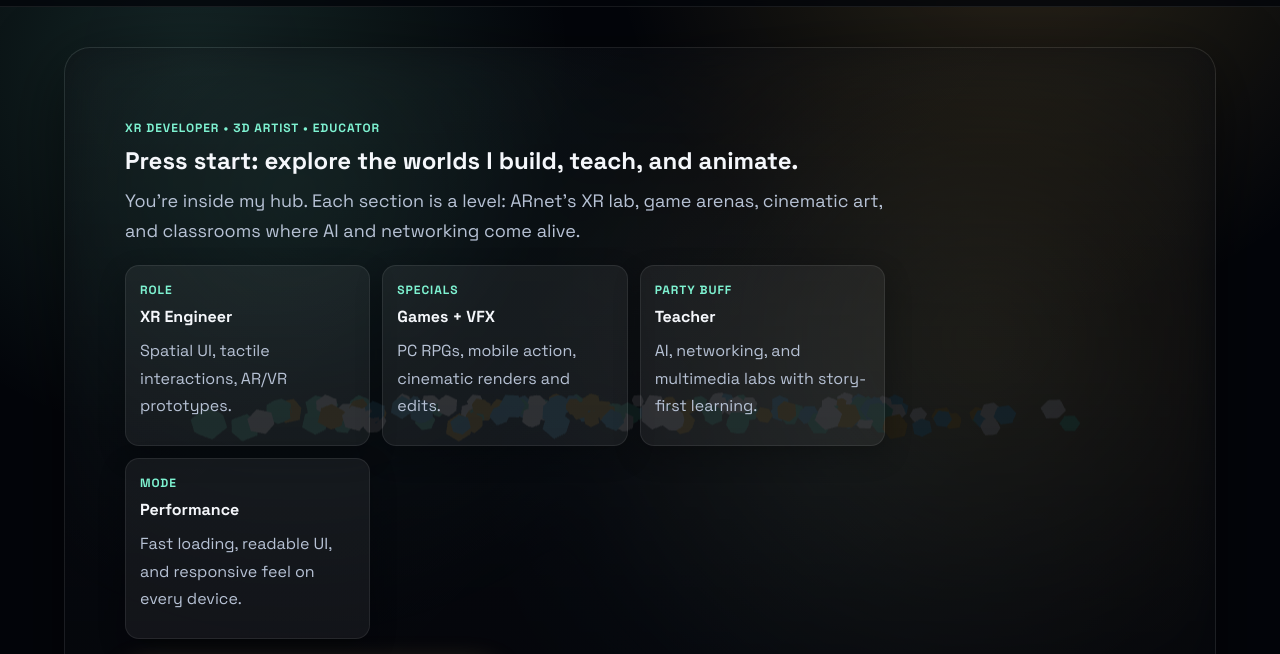
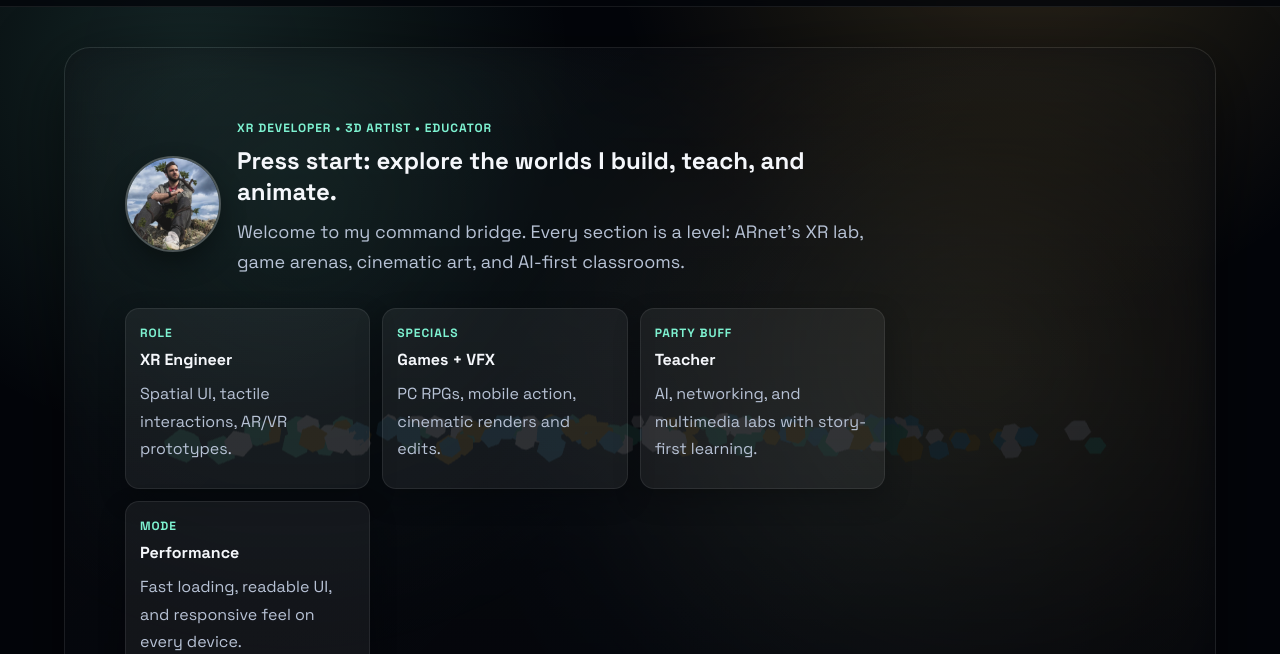
Before and after one commit to AlesSpital/AlesSpital.github.io, a plain HTML site: page index.html in a window 1280 px wide. Shown: the part 98-752 px from the top of the page. Drawn offline with nearby package versions, Linux system fonts and the light colour scheme; animation ran at ten frames a second.

Commit message:
Fill hero with profile presence and HUD to reduce empty space

```diff
--- a/assets/css/style.css
+++ b/assets/css/style.css
@@ -73,6 +73,9 @@ main { padding: 40px 5vw 80px; }
 .hero::before { content: ""; position: absolute; inset: -1px; background: radial-gradient(circle at 20% 20%, rgba(126, 242, 209, 0.15), transparent 40%), radial-gradient(circle at 80% 40%, rgba(255, 209, 102, 0.2), transparent 45%); filter: blur(20px); z-index: 0; }
 #hero-canvas { position: absolute; inset: 0; width: 100%; height: 100%; display: block; pointer-events: none; opacity: 0.75; }
 .hero-content { position: relative; max-width: 760px; z-index: 1; }
+.hero-meta { display: grid; grid-template-columns: auto 1fr; gap: 16px; align-items: center; }
+.hero-avatar { width: 96px; height: 96px; border-radius: 50%; overflow: hidden; border: 2px solid rgba(255, 255, 255, 0.25); box-shadow: 0 12px 24px rgba(0, 0, 0, 0.35); }
+.hero-avatar img { width: 100%; height: 100%; object-fit: cover; }
 .hero-grid { display: grid; grid-template-columns: repeat(auto-fit, minmax(240px, 1fr)); gap: 12px; margin-top: 18px; }
 .hero-card { padding: 14px; border-radius: 14px; background: rgba(255, 255, 255, 0.06); border: var(--border); }
 .hero-hud { display: grid; grid-template-columns: repeat(auto-fit, minmax(200px, 1fr)); gap: 12px; margin: 18px 0; }
--- a/index.html
+++ b/index.html
@@ -44,9 +44,16 @@
     <section id="hero" class="hero">
       <canvas id="hero-canvas" aria-hidden="true"></canvas>
       <div class="hero-content">
-        <p class="eyebrow">XR Developer • 3D Artist • Educator</p>
-        <h2>Press start: explore the worlds I build, teach, and animate.</h2>
-        <p class="lead">You’re inside my hub. Each section is a level: ARnet’s XR lab, game arenas, cinematic art, and classrooms where AI and networking come alive.</p>
+        <div class="hero-meta">
+          <div class="hero-avatar">
+            <img src="assets/img/profile-img.jpg" alt="Portrait of Aleš Spital">
+          </div>
+          <div>
+            <p class="eyebrow">XR Developer • 3D Artist • Educator</p>
+            <h2>Press start: explore the worlds I build, teach, and animate.</h2>
+            <p class="lead">Welcome to my command bridge. Every section is a level: ARnet’s XR lab, game arenas, cinematic art, and AI-first classrooms.</p>
+          </div>
+        </div>
         <div class="hero-hud">
           <div class="hud-card">
             <p class="eyebrow">Role</p>
```
